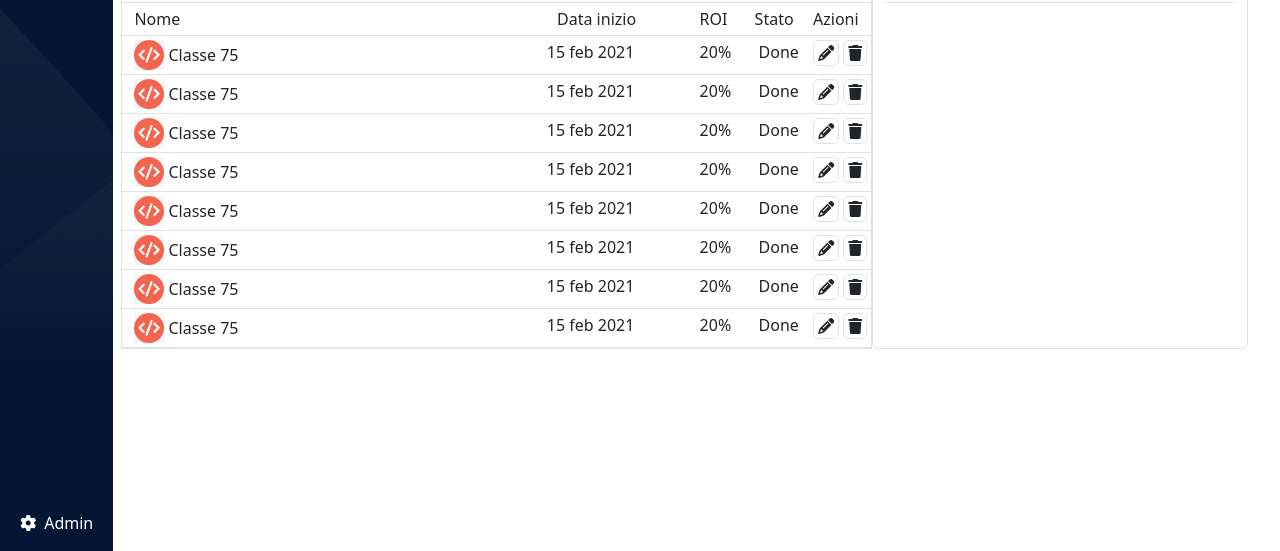
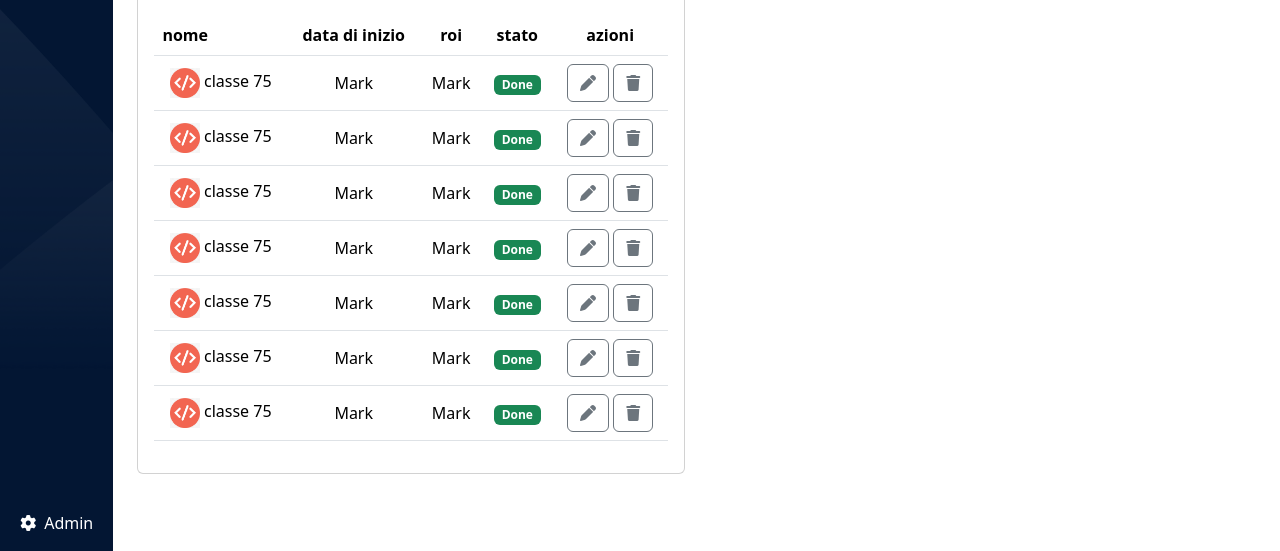
Before and after one commit to IazzettaPierluigi/html-css-bootstrap-dashboard, a plain HTML site: page index.html in a window 1280 px wide. Shown: the part 249-800 px from the top of the page. Drawn offline with nearby package versions, Linux system fonts and the light colour scheme.

Commit message:
prossime classi with table

```diff
--- a/index.html
+++ b/index.html
@@ -106,7 +106,7 @@
           </div>
 
 
-        <div class="overflow-auto" style="width: 100%;">
+        <div class="overflow-auto container-fluid " style="width: 100%;">
 
             <div class="container-fluid">
                 <div class="row py-2 text-white" style="background-color: #1b72e8; ">
@@ -139,241 +139,238 @@
 
                     </div>
                 </div>
+            </div>
 
                 <!-- ////prossime classi section -->
-                <div class="row col-12 p-2">
-                    <div class="col-12 col-md-8 border border-1 ">
-                        <div class="container-fluid px-0">
-                            <div class="row justify-content-between ">
-                                <div class="col-12 border-bottom py-2">
-                                    <h3>
-                                        prossime classi
-                                    </h3>
-                                </div>
-
-                                <div class="col-3 py-1 d-flex align-items-center border-bottom">
-
-                                    <span>Nome</span>
-                                </div>
 
 
-                                <div class="col-3 border-bottom"></div>
+            <div class="container-fluid">
+                <div class="row">
+                    <div class="col-12 col-lg-6">
+                        <div class="card">
+                            <div class="card-header">
+                              <h2>prossime classi</h2>
+                            </div>
+                            <div class="card-body">
 
-                                <div class="col-6 py-1 border-bottom">
-                                    <div class="container-fluid">
-                                        <div class="row text-center">
-                                            <div class="col-3 col-md-6 d-none d-md-block">Data inizio</div>
-                                            <div class="col-3 col-md-2 d-none d-md-block">ROI</div>
-                                            <div class="col-6 col-md-2">Stato</div>
-                                            <div class="col-6 col-md-2">Azioni</div>
-                                        </div>
-                                    </div>
-                                </div>
+                                <table class="table table-hover align-middle text-center">
+                                    <thead>
+                                      <tr>
+                                        <th scope="col" class="text-start">nome</th>
+                                        <th scope="col" class="d-none d-md-table-cell">data di inizio</th>
+                                        <th scope="col" class="d-none d-md-table-cell">roi</th>
+                                        <th scope="col">stato</th>
+                                        <th scope="col">azioni</th>
+                                      </tr>
+                                    </thead>
+                                    <tbody>
+                                      <tr>
+                                        <td class="">
+                                            <figure style="width: 30px;" class="mb-0 d-inline-block">
 
-                                <!-- second row -->
-                                <div class="col-3 d-flex align-items-center gap-1 py-1 border-bottom">
-                                    <img src="./assets/img/class-avatar.jpg" alt="" width="30px">
-                                    <span>Classe 75</span>
-                                </div>
+                                                <img class="img-fluid" src="./assets/img/class-avatar.jpg" alt="">
 
+                                            </figure>
+                                            <span>classe 75</span>
+                                        </td>
 
-                                <div class="col-3 py-1 border-bottom"></div>
+                                        <td>Mark</td>
 
-                                <div class="col-6 py-1 border-bottom">
-                                    <div class="container-fluid px-0">
-                                        <div class="row text-center justify-content-around">
-                                            <div class="col-3 col-md-6 d-none d-md-block">15 feb 2021</div>
-                                            <div class="col-3 col-md-2 d-none d-md-block">20%</div>
-                                            <div class="col-3 col-md-2">Done</div>
-                                            <div class="col-3 col-md-2 d-flex justify-content-center gap-1">
-                                               <span class="border rounded px-1"><i class="fa-solid fa-pencil"></i></span>
-                                               <span class="border rounded px-1"><i class="fa-solid fa-trash"></i></span>
-                                            </div>
-                                        </div>
-                                    </div>
-                                </div>
+                                        <td class="d-none d-md-table-cell">Mark</td>
+                                        <td>
+                                            <span class="badge text-bg-success text-capitalize">done</span>
+                                        </td>
+                                        <td>
+                                            <button class="btn btn-outline-secondary">
+                                                <i class="fa-solid fa-pen"></i>
+                                            </button>
 
-                                <!-- 3 row -->
-                                <div class="col-3 d-flex align-items-center gap-1 py-1 border-bottom">
-                                    <img src="./assets/img/class-avatar.jpg" alt="" width="30px">
-                                    <span>Classe 75</span>
-                                </div>
+                                            <button class="btn btn-outline-secondary">
+                                                <i class="fa-solid fa-trash"></i>
+                                            </button>
+                                        </td>
+                                      </tr>
+                                      <tr>
+                                        <td class="">
+                                            <figure style="width: 30px;" class="mb-0 d-inline-block">
 
+                                                <img class="img-fluid" src="./assets/img/class-avatar.jpg" alt="">
 
-                                <div class="col-3 py-1 border-bottom"></div>
+                                            </figure>
+                                            <span>classe 75</span>
+                                        </td>
 
-                                <div class="col-6 py-1 border-bottom">
-                                    <div class="container-fluid px-0">
-                                        <div class="row text-center justify-content-around">
-                                            <div class="col-3 col-md-6 d-none d-md-block">15 feb 2021</div>
-                                            <div class="col-3 col-md-2 d-none d-md-block">20%</div>
-                                            <div class="col-3 col-md-2">Done</div>
-                                            <div class="col-3 col-md-2 d-flex justify-content-center gap-1">
-                                                <span class="border rounded px-1"><i class="fa-solid fa-pencil"></i></span>
-                                               <span class="border rounded px-1"><i class="fa-solid fa-trash"></i></span>
-                                            </div>
-                                        </div>
-                                    </div>
-                                </div>
+                                        <td>Mark</td>
 
-                                <!-- 4 row -->
-                                <div class="col-3 d-flex align-items-center gap-1 py-1 border-bottom">
-                                    <img src="./assets/img/class-avatar.jpg" alt="" width="30px">
-                                    <span>Classe 75</span>
-                                </div>
+                                        <td class="d-none d-md-table-cell">Mark</td>
+                                        <td>
+                                            <span class="badge text-bg-success text-capitalize">done</span>
+                                        </td>
+                                        <td>
+                                            <button class="btn btn-outline-secondary">
+                                                <i class="fa-solid fa-pen"></i>
+                                            </button>
 
+                                            <button class="btn btn-outline-secondary">
+                                                <i class="fa-solid fa-trash"></i>
+                                            </button>
+                                        </td>
 
-                                <div class="col-3 py-1 border-bottom"></div>
+                                      </tr>
+                                      <tr>
 
-                                <div class="col-6 py-1 border-bottom">
-                                    <div class="container-fluid px-0">
-                                        <div class="row text-center justify-content-around">
-                                            <div class="col-3 col-md-6 d-none d-md-block">15 feb 2021</div>
-                                            <div class="col-3 col-md-2 d-none d-md-block">20%</div>
-                                            <div class="col-3 col-md-2">Done</div>
-                                            <div class="col-3 col-md-2 d-flex justify-content-center gap-1">
-                                                <span class="border rounded px-1"><i class="fa-solid fa-pencil"></i></span>
-                                               <span class="border rounded px-1"><i class="fa-solid fa-trash"></i></span>
-                                            </div>
-                                        </div>
-                                    </div>
-                                </div>
+                                        <td class="">
+                                            <figure style="width: 30px;" class="mb-0 d-inline-block">
 
-                                <!-- 5row -->
-                                <div class="col-3 d-flex align-items-center gap-1 py-1 border-bottom">
-                                    <img src="./assets/img/class-avatar.jpg" alt="" width="30px">
-                                    <span>Classe 75</span>
-                                </div>
+                                                <img class="img-fluid" src="./assets/img/class-avatar.jpg" alt="">
 
+                                            </figure>
+                                            <span>classe 75</span>
+                                        </td>
 
-                                <div class="col-3 py-1 border-bottom"></div>
+                                        <td>Mark</td>
 
-                                <div class="col-6 py-1 border-bottom">
-                                    <div class="container-fluid px-0">
-                                        <div class="row text-center justify-content-around">
-                                            <div class="col-3 col-md-6 d-none d-md-block">15 feb 2021</div>
-                                            <div class="col-3 col-md-2 d-none d-md-block">20%</div>
-                                            <div class="col-3 col-md-2">Done</div>
-                                            <div class="col-3 col-md-2 d-flex justify-content-center gap-1">
-                                                <span class="border rounded px-1"><i class="fa-solid fa-pencil"></i></span>
-                                                <span class="border rounded px-1"><i class="fa-solid fa-trash"></i></span>
-                                             </div>
-                                        </div>
-                                    </div>
-                                </div>
+                                        <td class="d-none d-md-table-cell">Mark</td>
+                                        <td>
+                                            <span class="badge text-bg-success text-capitalize">done</span>
+                                        </td>
+                                        <td>
+                                            <button class="btn btn-outline-secondary">
+                                                <i class="fa-solid fa-pen"></i>
+                                            </button>
 
-                                <!-- 6 row -->
-                                <div class="col-3 d-flex align-items-center gap-1 py-1 border-bottom">
-                                    <img src="./assets/img/class-avatar.jpg" alt="" width="30px">
-                                    <span>Classe 75</span>
-                                </div>
+                                            <button class="btn btn-outline-secondary">
+                                                <i class="fa-solid fa-trash"></i>
+                                            </button>
+                                        </td>
 
+                                      </tr>
 
-                                <div class="col-3 py-1 border-bottom"></div>
+                                      <tr>
+                                        <td class="">
+                                            <figure style="width: 30px;" class="mb-0 d-inline-block">
 
-                                <div class="col-6 py-1 border-bottom">
-                                    <div class="container-fluid px-0">
-                                        <div class="row text-center justify-content-around">
-                                            <div class="col-3 col-md-6 d-none d-md-block">15 feb 2021</div>
-                                            <div class="col-3 col-md-2 d-none d-md-block">20%</div>
-                                            <div class="col-3 col-md-2">Done</div>
-                                            <div class="col-3 col-md-2 d-flex justify-content-center gap-1">
-                                                <span class="border rounded px-1"><i class="fa-solid fa-pencil"></i></span>
-                                                <span class="border rounded px-1"><i class="fa-solid fa-trash"></i></span>
-                                             </div>
-                                        </div>
-                                    </div>
-                                </div>
+                                                <img class="img-fluid" src="./assets/img/class-avatar.jpg" alt="">
 
-                                <!-- 7 row -->
-                                <div class="col-3 d-flex align-items-center gap-1 py-1 border-bottom">
-                                    <img src="./assets/img/class-avatar.jpg" alt="" width="30px">
-                                    <span>Classe 75</span>
-                                </div>
+                                            </figure>
+                                            <span>classe 75</span>
+                                        </td>
 
+                                        <td>Mark</td>
 
-                                <div class="col-3 py-1 border-bottom"></div>
+                                        <td class="d-none d-md-table-cell">Mark</td>
+                                        <td>
+                                            <span class="badge text-bg-success text-capitalize">done</span>
+                                        </td>
+                                        <td>
+                                            <button class="btn btn-outline-secondary">
+                                                <i class="fa-solid fa-pen"></i>
+                                            </button>
 
-                                <div class="col-6 py-1 border-bottom">
-                                    <div class="container-fluid px-0">
-                                        <div class="row text-center justify-content-around">
-                                            <div class="col-3 col-md-6 d-none d-md-block">15 feb 2021</div>
-                                            <div class="col-3 col-md-2 d-none d-md-block">20%</div>
-                                            <div class="col-3 col-md-2">Done</div>
-                                            <div class="col-3 col-md-2 d-flex justify-content-center gap-1">
-                                                <span class="border rounded px-1"><i class="fa-solid fa-pencil"></i></span>
-                                                <span class="border rounded px-1"><i class="fa-solid fa-trash"></i></span>
-                                            </div>
-                                        </div>
-                                    </div>
-                                </div>
+                                            <button class="btn btn-outline-secondary">
+                                                <i class="fa-solid fa-trash"></i>
+                                            </button>
+                                        </td>
+                                      </tr>
 
-                                <!-- 8 row -->
-                                <div class="col-3 d-flex align-items-center gap-1 py-1 border-bottom">
-                                    <img src="./assets/img/class-avatar.jpg" alt="" width="30px">
-                                    <span>Classe 75</span>
-                                </div>
+                                      <tr>
+                                        <td class="">
+                                            <figure style="width: 30px;" class="mb-0 d-inline-block">
 
+                                                <img class="img-fluid" src="./assets/img/class-avatar.jpg" alt="">
 
-                                <div class="col-3 py-1 border-bottom"></div>
+                                            </figure>
+                                            <span>classe 75</span>
+                                        </td>
 
-                                <div class="col-6 py-1 border-bottom">
-                                    <div class="container-fluid px-0">
-                                        <div class="row text-center justify-content-around">
-                                            <div class="col-3 col-md-6 d-none d-md-block">15 feb 2021</div>
-                                            <div class="col-3 col-md-2 d-none d-md-block">20%</div>
-                                            <div class="col-3 col-md-2">Done</div>
-                                            <div class="col-3 col-md-2 d-flex justify-content-center gap-1">
-                                                <span class="border rounded px-1"><i class="fa-solid fa-pencil"></i></span>
-                                                <span class="border rounded px-1"><i class="fa-solid fa-trash"></i></span>
-                                             </div>
-                                        </div>
-                                    </div>
-                                </div>
+                                        <td>Mark</td>
 
-                                <!-- 9 row -->
-                                <div class="col-3 d-flex align-items-center gap-1 py-1 border-bottom">
-                                    <img src="./assets/img/class-avatar.jpg" alt="" width="30px">
-                                    <span>Classe 75</span>
-                                </div>
+                                        <td class="d-none d-md-table-cell">Mark</td>
+                                        <td>
+                                            <span class="badge text-bg-success text-capitalize">done</span>
+                                        </td>
+                                        <td>
+                                            <button class="btn btn-outline-secondary">
+                                                <i class="fa-solid fa-pen"></i>
+                                            </button>
 
+                                            <button class="btn btn-outline-secondary">
+                                                <i class="fa-solid fa-trash"></i>
+                                            </button>
+                                        </td>
+                                      </tr>
 
-                                <div class="col-3 py-1 border-bottom"></div>
+                                      <tr>
+                                        <td class="">
+                                            <figure style="width: 30px;" class="mb-0 d-inline-block">
 
-                                <div class="col-6 py-1 border-bottom">
-                                    <div class="container-fluid px-0">
-                                        <div class="row text-center justify-content-around">
-                                            <div class="col-3 col-md-6 d-none d-md-block">15 feb 2021</div>
-                                            <div class="col-3 col-md-2 d-none d-md-block">20%</div>
-                                            <div class="col-3 col-md-2">Done</div>
-                                            <div class="col-3 col-md-2 d-flex justify-content-center gap-1">
-                                                <span class="border rounded px-1"><i class="fa-solid fa-pencil"></i></span>
-                                                <span class="border rounded px-1"><i class="fa-solid fa-trash"></i></span>
-                                             </div>
-                                        </div>
-                                    </div>
-                                </div>
+                                                <img class="img-fluid" src="./assets/img/class-avatar.jpg" alt="">
+
+                                            </figure>
+                                            <span>classe 75</span>
+                                        </td>
+
+                                        <td>Mark</td>
+
+                                        <td class="d-none d-md-table-cell">Mark</td>
+                                        <td>
+                                            <span class="badge text-bg-success text-capitalize">done</span>
+                                        </td>
+                                        <td>
+                                            <button class="btn btn-outline-secondary">
+                                                <i class="fa-solid fa-pen"></i>
+                                            </button>
+
+                                            <button class="btn btn-outline-secondary">
+                                                <i class="fa-solid fa-trash"></i>
+                                            </button>
+                                        </td>
+
+                                        <tr>
+                                            <td class="">
+                                                <figure style="width: 30px;" class="mb-0 d-inline-block">
+
+                                                    <img class="img-fluid" src="./assets/img/class-avatar.jpg" alt="">
+
+                                                </figure>
+                                                <span>classe 75</span>
+                                            </td>
+
+                                            <td>Mark</td>
+
+                                            <td class="d-none d-md-table-cell">Mark</td>
+                                            <td>
+                                                <span class="badge text-bg-success text-capitalize">done</span>
+                                            </td>
+                                            <td>
+                                                <button class="btn btn-outline-secondary">
+                                                    <i class="fa-solid fa-pen"></i>
+                                                </button>
+
+                                                <button class="btn btn-outline-secondary">
+                                                    <i class="fa-solid fa-trash"></i>
+                                                </button>
+                                            </td>
+                                        </tr>
+                                      </tr>
+
+                                    </tbody>
+                                  </table>
 
                             </div>
                           </div>
                     </div>
 
-                    <div class="col-12 col-md-4 border rounded">
-                        <div class="container-fluid ">
-                            <div class="row justify-content-between ">
-                                <div class="col-12 border-bottom py-2">
-                                    <h3>
-                                        prossime classi
-                                    </h3>
+
+                    <div class="col-12 col-lg-6">
+
                     </div>
                 </div>
             </div>
 
-                    </div>
+
 
         </div>
-
-
 
     </main>
 
```
Lines whose indentation alone changed are shown as unchanged.
